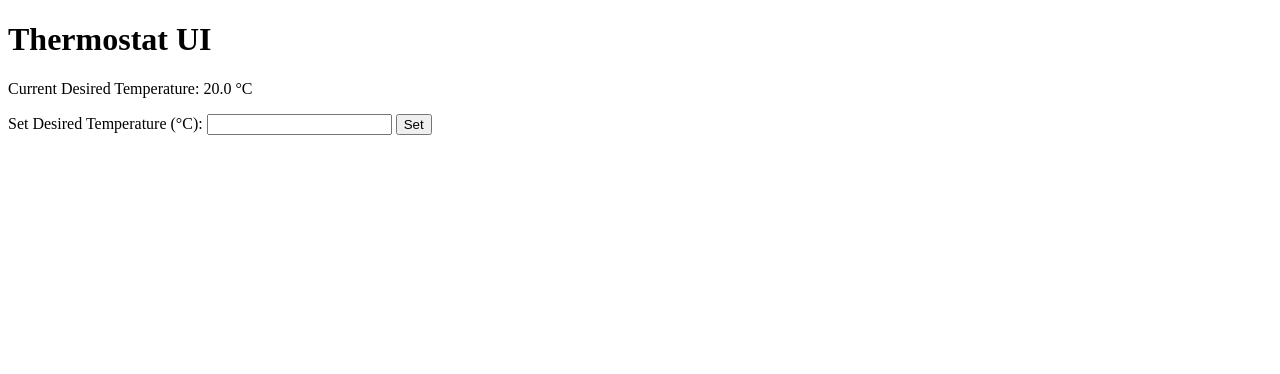
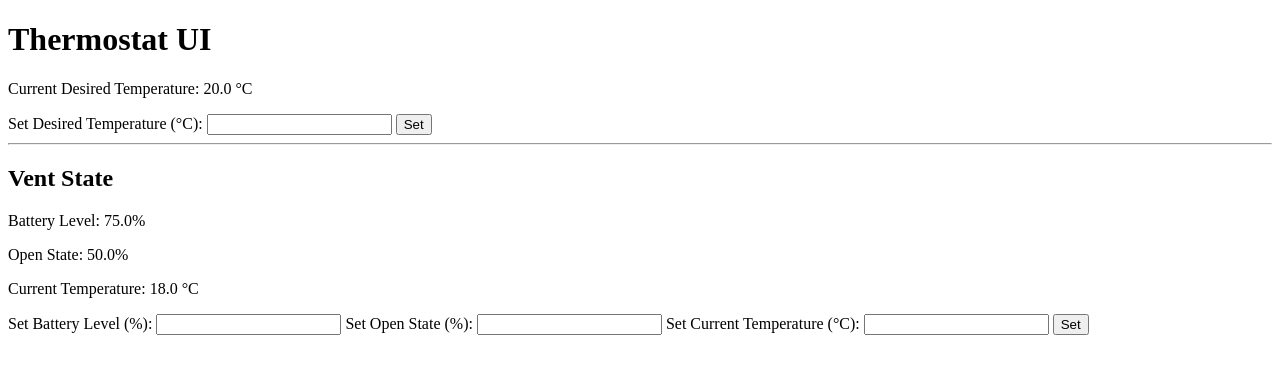
Before and after one commit to abbykchan/capstone, a Flask app: page / in a window 1280 px wide. Shown: the top 374 px of the page. Run offline with Flask 3, Linux system fonts and the light colour scheme.

Commit message:
Add UI endpoints

```diff
--- a/thermometer-ui/app.py
+++ b/thermometer-ui/app.py
@@ -5,13 +5,32 @@ app = Flask(__name__)
 # Initial desired temperature
 desired_temperature = 20.0
 
+# Placeholder values for vent's state
+vent_battery_level = 75.0
+vent_open_state = 50.0
+vent_current_temperature = 18.0  # Placeholder, replace with actual logic to get temperature
+
 @app.route('/')
 def home():
-    return render_template('index.html', desired_temperature=desired_temperature)
+    return render_template('index.html', desired_temperature=desired_temperature,
+                           vent_battery_level=vent_battery_level,
+                           vent_open_state=vent_open_state,
+                           vent_current_temperature=vent_current_temperature)
 
-@app.route('/get_desired_temperature', methods=['GET'])
-def get_desired_temperature():
-    return jsonify({'desired_temperature': desired_temperature})
+@app.route('/customize_vent_state', methods=['PATCH'])
+def customize_vent_state():
+    global vent_battery_level, vent_open_state, vent_current_temperature
+    # Assuming the UI provides the vent's state details through a PATCH request
+    vent_battery_level = float(request.form.get('vent_battery_level'))
+    vent_open_state = float(request.form.get('vent_open_state'))
+    vent_current_temperature = float(request.form.get('vent_current_temperature'))
+
+    return jsonify({
+        'success': True,
+        'vent_battery_level': vent_battery_level,
+        'vent_open_state': vent_open_state,
+        'vent_current_temperature': vent_current_temperature
+    })
 
 @app.route('/set_desired_temperature', methods=['POST'])
 def set_desired_temperature():
@@ -20,5 +39,17 @@ def set_desired_temperature():
     desired_temperature = new_temperature
     return jsonify({'success': True, 'desired_temperature': desired_temperature})
 
+@app.route('/get_vent_open_state', methods=['GET'])
+def get_vent_open_state():
+    return jsonify({'vent_open_state': vent_open_state})
+
 if __name__ == '__main__':
-    app.run(debug=True, host='::', port=8080)
+    app.run(debug=True, port=8080)
+
+# Flask UI receives the vent's current battery level (%), open state (%), and the current temperature of the room it's in (Celsius) [vent changes this through a PATCH request]
+
+# Flask UI lets the user customize the desired temperature of the vent's room, but that information is only used for calculation
+
+# Flask UI provides what the vent's open state should be set to (%) [vent does this through aPOST request]
+# We'll consider the case of winter, where the heater is turned on
+# The open state is calculated as: 100% if the current temperature < desired temperature, 0% if the current temperature > desired temperature
--- a/thermometer-ui/templates/index.html
+++ b/thermometer-ui/templates/index.html
@@ -8,6 +8,7 @@
   </head>
   <body>
     <h1>Thermostat UI</h1>
+
     <p>Current Desired Temperature: {{ desired_temperature }} °C</p>
 
     <form action="/set_desired_temperature" method="post">
@@ -15,5 +16,40 @@
       <input type="number" name="new_temperature" step="0.1" required />
       <button type="submit">Set</button>
     </form>
+
+    <hr />
+
+    <h2>Vent State</h2>
+    <p>Battery Level: {{ vent_battery_level }}%</p>
+    <p>Open State: {{ vent_open_state }}%</p>
+    <p>Current Temperature: {{ vent_current_temperature }} °C</p>
+
+    <!-- Use JavaScript to send a PATCH request -->
+    <script>
+      function sendPatchRequest() {
+        const formData = new FormData(document.getElementById("patchForm"));
+
+        fetch("/customize_vent_state", {
+          method: "PATCH",
+          body: formData,
+        })
+          .then((response) => response.json())
+          .then((data) => console.log(data))
+          .catch((error) => console.error("Error:", error));
+      }
+    </script>
+
+    <!-- Assume the vent can customize its state through a PATCH request -->
+    <form id="patchForm">
+      <label for="vent_battery_level">Set Battery Level (%):</label>
+      <input type="number" name="vent_battery_level" step="1" />
+      <label for="vent_open_state">Set Open State (%):</label>
+      <input type="number" name="vent_open_state" step="1" />
+      <label for="vent_current_temperature"
+        >Set Current Temperature (°C):</label
+      >
+      <input type="number" name="vent_current_temperature" step="0.1" />
+      <button type="button" onclick="sendPatchRequest()">Set</button>
+    </form>
   </body>
 </html>
```
Also changed, not shown: 1 other file.
